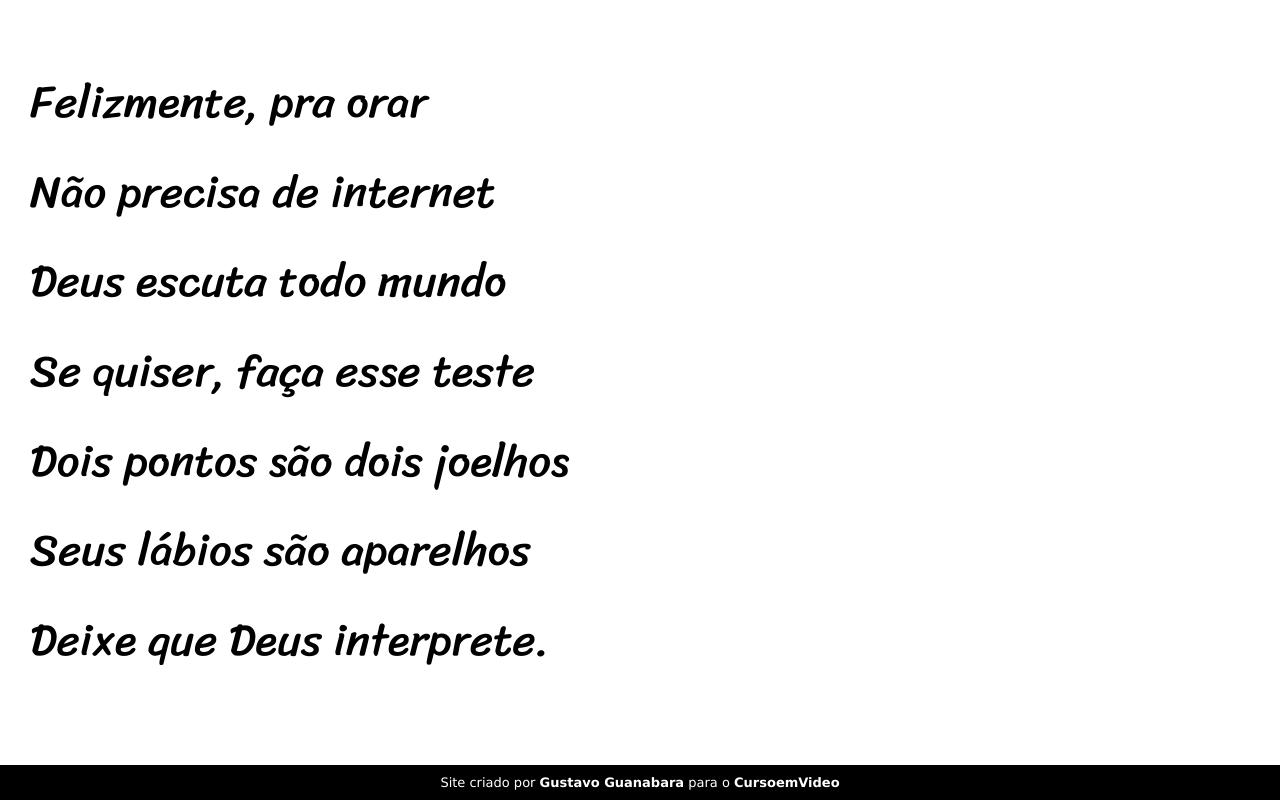
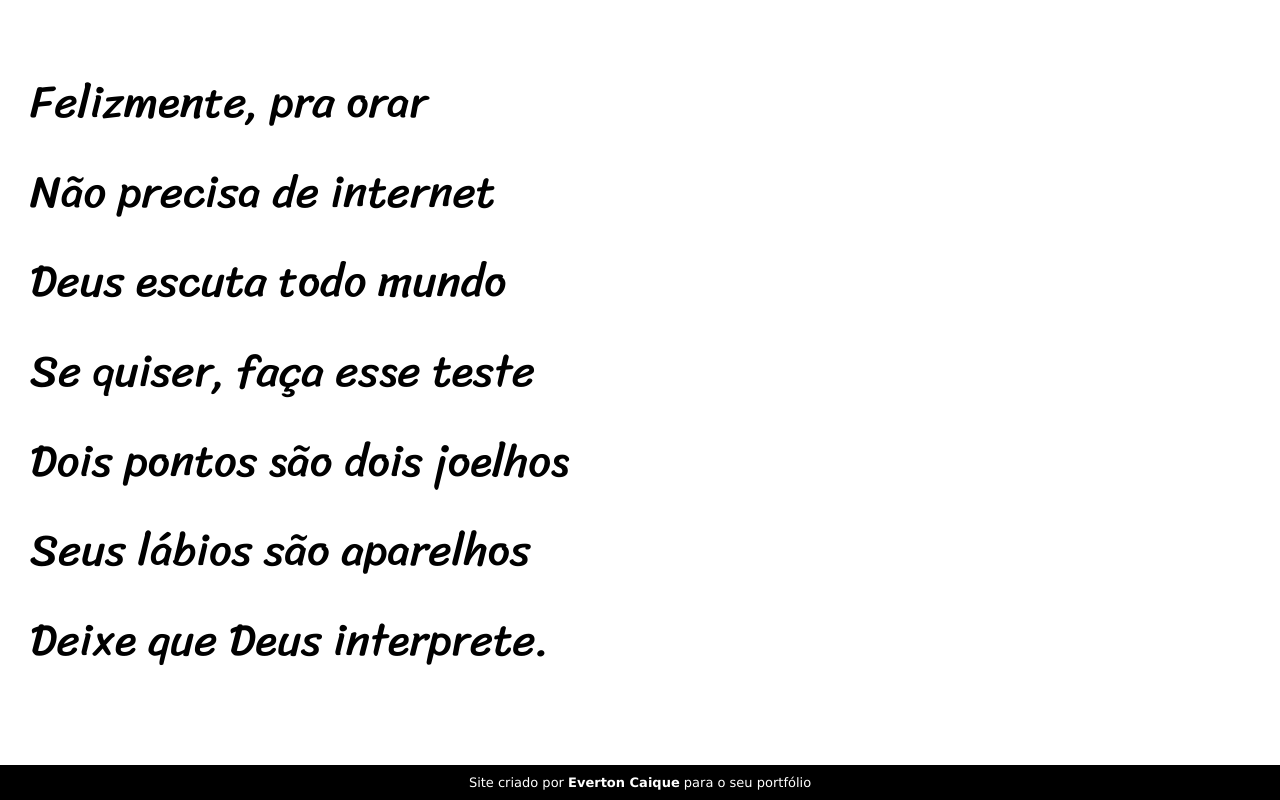
Before and after one commit to evertoncaique/projeto-cordel, a plain HTML site: page index.html in a window 1280 px wide. Shown: the part 4889-5689 px from the top of the page. Drawn offline with Linux system fonts and the light colour scheme.

Commit message:
atualizado

```diff
--- a/index.html
+++ b/index.html
@@ -92,7 +92,7 @@
 
     <footer>
         <p>
-            Site criado por <a href="https://gustavoguanabara.github.io/" target="_blank">Gustavo Guanabara</a> para o <a href="https://www.cursoemvideo.com/" target="_blank">CursoemVideo</a>
+            Site criado por <a href="https://github.com/evertoncaique" target="_blank">Everton Caique</a> para o seu portfólio
         </p>
     </footer>
 </body>
```
